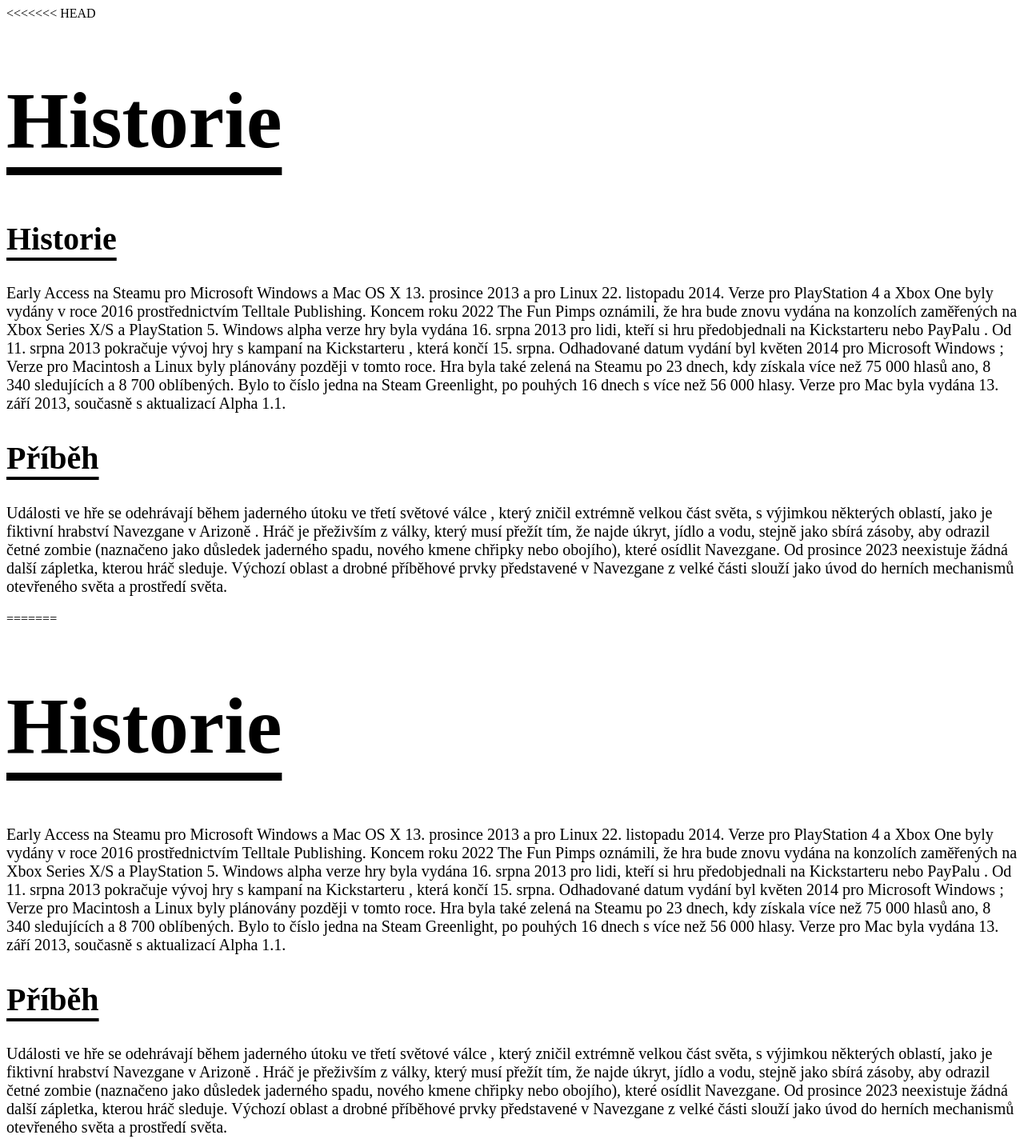
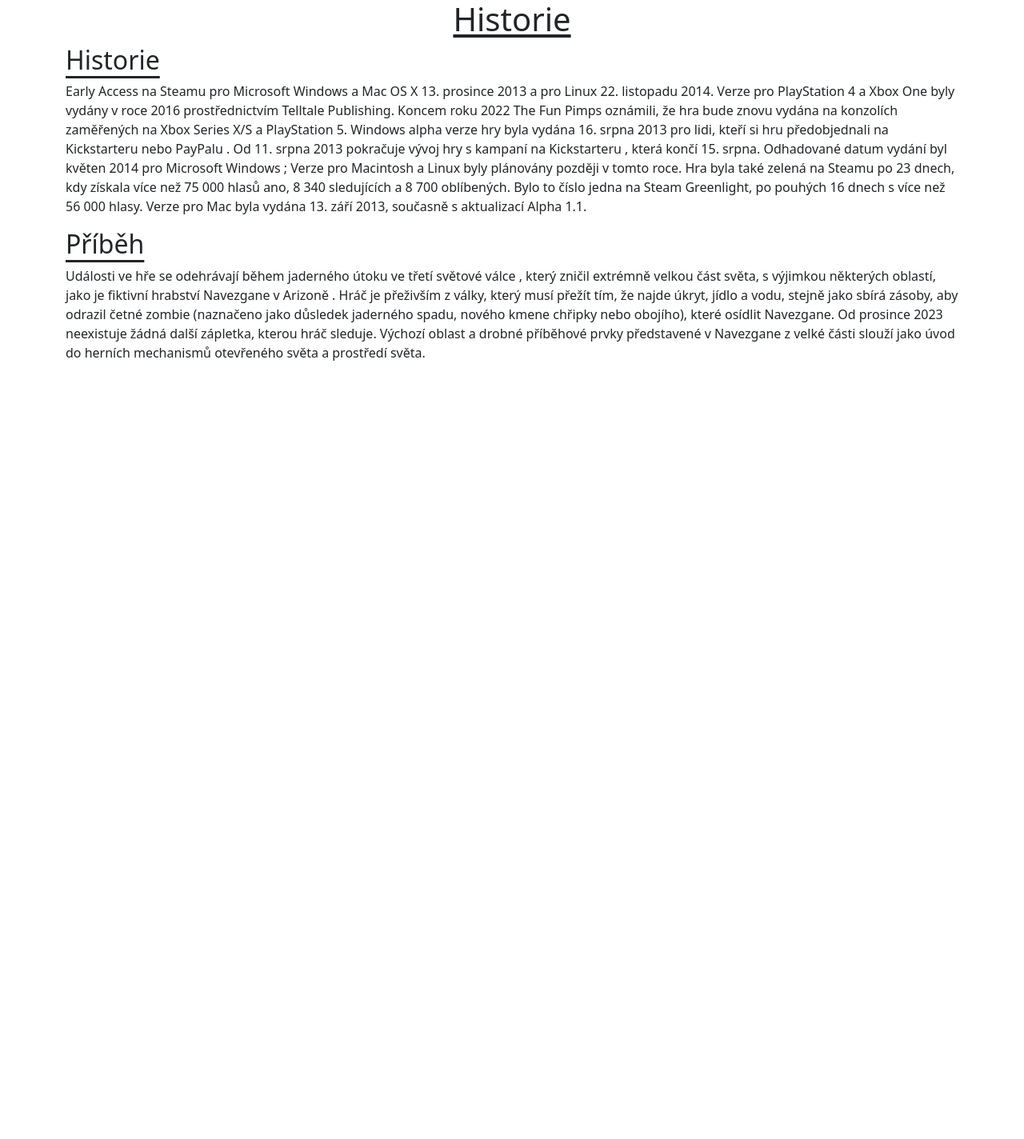
Before and after one commit to SebastianRybar/7-Days-To-Die, a plain HTML site: page code/historie_a_zbytek.html in a window 1280 px wide. Shown: the top 1424 px of the page at 80% size. After the commit the page ends 800 px from the top, so only its background shows below. Drawn offline with nearby package versions, Linux system fonts and the light colour scheme.

Commit message:
Update historie_a_zbytek.html

```diff
--- a/code/historie_a_zbytek.html
+++ b/code/historie_a_zbytek.html
@@ -1,45 +1,26 @@
-<<<<<<< HEAD
 <!DOCTYPE html>
-<html lang="en">
+<html lang="cs">
 <head>
     <meta charset="UTF-8">
     <meta name="viewport" content="width=device-width, initial-scale=1.0">
-    <title>Document</title>
-    <link rel="stylesheet" type="text/css" href="style.css"/>
+    <title>Historie</title>
+    <link href="https://cdn.jsdelivr.net/npm/bootstrap@5.3.3/dist/css/bootstrap.min.css" rel="stylesheet" integrity="sha384-QWTKZyjpPEjISv5WaRU9OFeRpok6YctnYmDr5pNlyT2bRjXh0JMhjY6hW+ALEwIH" crossorigin="anonymous">
+    <link href="/bootstrap (2).css">
 </head>
 <body>
-    <header>
+    <div class="container">
+        <div class="header text-center text-decoration-underline link-offset-2">
             <h1> Historie </h1>
-    </header>
+        </div>
         <article>
             <section>
-            <h2>Historie</h2>
+                <h2 class="text-decoration-underline link-offset-2">Historie</h2>
                     <p>Early Access na Steamu pro Microsoft Windows a Mac OS X 13. prosince 2013 a pro Linux 22. listopadu 2014. Verze pro PlayStation 4 a Xbox One byly vydány v roce 2016 prostřednictvím Telltale Publishing. Koncem roku 2022 The Fun Pimps oznámili, že hra bude znovu vydána na konzolích zaměřených na Xbox Series X/S a PlayStation 5. Windows alpha verze hry byla vydána 16. srpna 2013 pro lidi, kteří si hru předobjednali na Kickstarteru nebo PayPalu . Od 11. srpna 2013 pokračuje vývoj hry s kampaní na Kickstarteru , která končí 15. srpna. Odhadované datum vydání byl květen 2014 pro Microsoft Windows ; Verze pro Macintosh a Linux byly plánovány později v tomto roce. Hra byla také zelená na Steamu po 23 dnech, kdy získala více než 75 000 hlasů ano, 8 340 sledujících a 8 700 oblíbených. Bylo to číslo jedna na Steam Greenlight, po pouhých 16 dnech s více než 56 000 hlasy. Verze pro Mac byla vydána 13. září 2013, současně s aktualizací Alpha 1.1.</p>
-            <h2>Příběh</h2>
+                <h2 class="text-decoration-underline link-offset-2">Příběh</h2>
                     <p>Události ve hře se odehrávají během jaderného útoku ve třetí světové válce , který zničil extrémně velkou část světa, s výjimkou některých oblastí, jako je fiktivní hrabství Navezgane v Arizoně . Hráč je přeživším z války, který musí přežít tím, že najde úkryt, jídlo a vodu, stejně jako sbírá zásoby, aby odrazil četné zombie (naznačeno jako důsledek jaderného spadu, nového kmene chřipky nebo obojího), které osídlit Navezgane. Od prosince 2023 neexistuje žádná další zápletka, kterou hráč sleduje. Výchozí oblast a drobné příběhové prvky představené v Navezgane z velké části slouží jako úvod do herních mechanismů otevřeného světa a prostředí světa.</p>
             </section>
         </article>
+    </div>
+
 </body>
-=======
-<!DOCTYPE html>
-<html lang="en">
-<head>
-    <meta charset="UTF-8">
-    <meta name="viewport" content="width=device-width, initial-scale=1.0">
-    <title>Document</title>
-</head>
-<body>
-    <header>
-        <h1> Historie </h1>
-    </header>
-    <article>
-        <section>
-            <h2></h2>
-                <p>Early Access na Steamu pro Microsoft Windows a Mac OS X 13. prosince 2013 a pro Linux 22. listopadu 2014. Verze pro PlayStation 4 a Xbox One byly vydány v roce 2016 prostřednictvím Telltale Publishing. Koncem roku 2022 The Fun Pimps oznámili, že hra bude znovu vydána na konzolích zaměřených na Xbox Series X/S a PlayStation 5. Windows alpha verze hry byla vydána 16. srpna 2013 pro lidi, kteří si hru předobjednali na Kickstarteru nebo PayPalu . Od 11. srpna 2013 pokračuje vývoj hry s kampaní na Kickstarteru , která končí 15. srpna. Odhadované datum vydání byl květen 2014 pro Microsoft Windows ; Verze pro Macintosh a Linux byly plánovány později v tomto roce. Hra byla také zelená na Steamu po 23 dnech, kdy získala více než 75 000 hlasů ano, 8 340 sledujících a 8 700 oblíbených. Bylo to číslo jedna na Steam Greenlight, po pouhých 16 dnech s více než 56 000 hlasy. Verze pro Mac byla vydána 13. září 2013, současně s aktualizací Alpha 1.1.</p>
-            <h2>Příběh</h2>
-                <p>Události ve hře se odehrávají během jaderného útoku ve třetí světové válce , který zničil extrémně velkou část světa, s výjimkou některých oblastí, jako je fiktivní hrabství Navezgane v Arizoně . Hráč je přeživším z války, který musí přežít tím, že najde úkryt, jídlo a vodu, stejně jako sbírá zásoby, aby odrazil četné zombie (naznačeno jako důsledek jaderného spadu, nového kmene chřipky nebo obojího), které osídlit Navezgane. Od prosince 2023 neexistuje žádná další zápletka, kterou hráč sleduje. Výchozí oblast a drobné příběhové prvky představené v Navezgane z velké části slouží jako úvod do herních mechanismů otevřeného světa a prostředí světa.</p>
-        </section>
-    </article>
-</body>
->>>>>>> ba64271e07a8aabef92274c76f9e977450749e0b
 </html>
```
Lines whose indentation alone changed are shown as unchanged.
